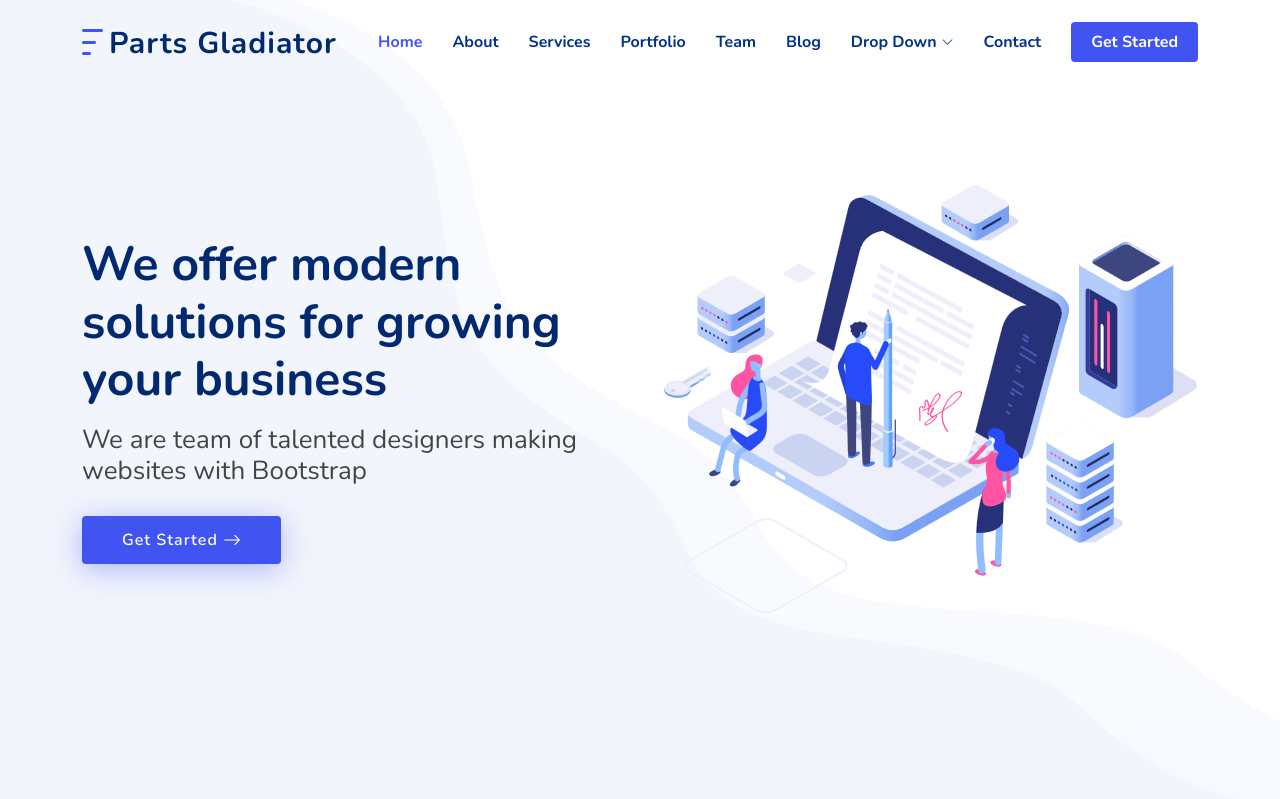
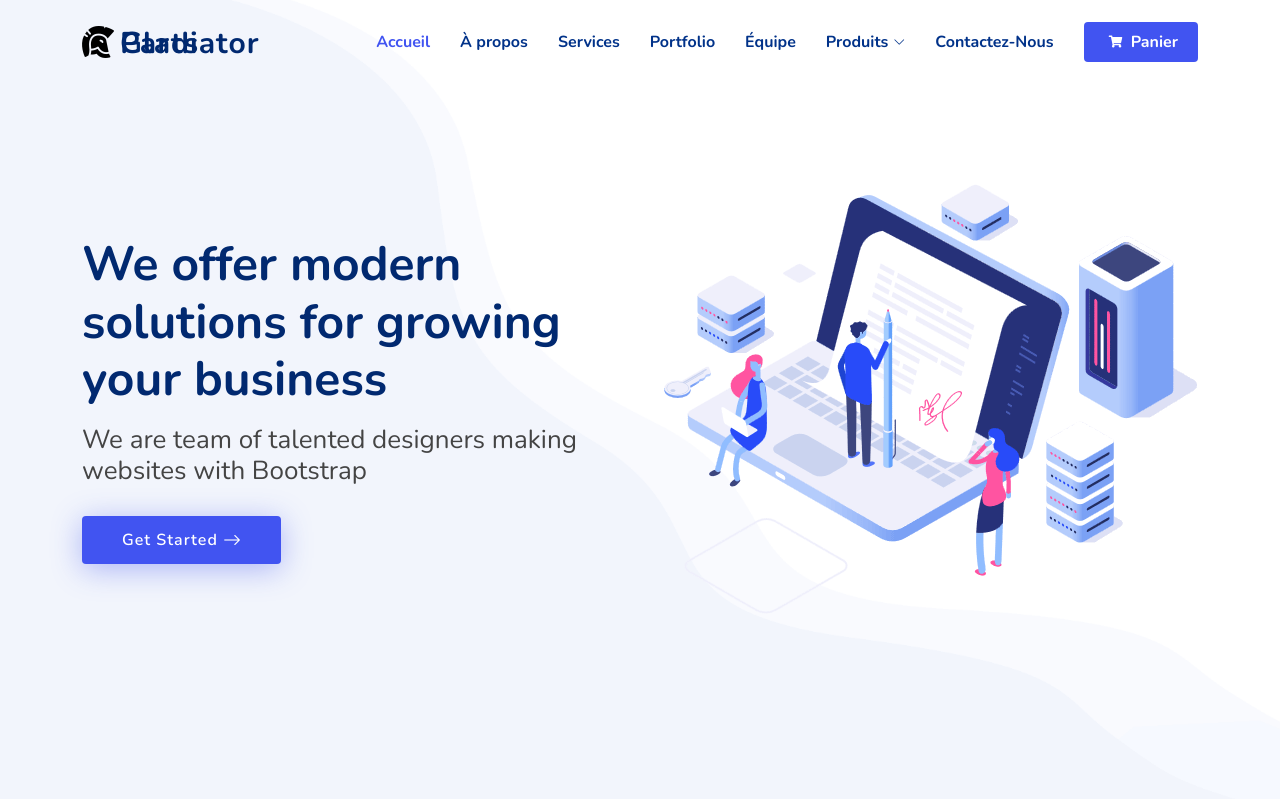
Before and after one commit to Jordan1197/Web3BoutiqueFrontOffice_Github, a Django app: page / in a window 1280 px wide. Shown: the top 799 px of the page. Run offline with Django 3.2, Linux system fonts and the light colour scheme; some libraries are stand-ins or nearby versions.

Commit message:
Ajustement du template pour le faire fiter avec notre boutique.

```diff
--- a/PartsGladiatorClient/PartsGladiatorClient/Templates/layout.html
+++ b/PartsGladiatorClient/PartsGladiatorClient/Templates/layout.html
@@ -12,8 +12,9 @@
   <meta content="" name="keywords">
 
   <!-- Favicons -->
-  <link href="static/img/favicon.png" rel="icon">
+  <link href="static/img/PG-logo.png" rel="icon">
   <link href="static/img/apple-touch-icon.png" rel="apple-touch-icon">
+  <link rel="stylesheet" href="https://use.fontawesome.com/releases/v5.15.4/css/all.css" integrity="sha384-DyZ88mC6Up2uqS4h/KRgHuoeGwBcD4Ng9SiP4dIRy0EXTlnuz47vAwmeGwVChigm" crossorigin="anonymous">
 
   <!-- Google Fonts -->
   <link href="https://fonts.googleapis.com/css?family=Open+Sans:300,300i,400,400i,600,600i,700,700i|Nunito:300,300i,400,400i,600,600i,700,700i|Poppins:300,300i,400,400i,500,500i,600,600i,700,700i" rel="stylesheet">
@@ -44,37 +45,36 @@
     <div class="container-fluid container-xl d-flex align-items-center justify-content-between">
 
       <a href="index.html" class="logo d-flex align-items-center">
-        <img src="../static/img/logo.png" alt="">
+        <img src="../static/img/PG-logo.png" alt="">
         <span>Parts Gladiator</span>
       </a>
 
       <nav id="navbar" class="navbar">
         <ul>
-          <li><a class="nav-link scrollto active" href="#hero">Home</a></li>
-          <li><a class="nav-link scrollto" href="#about">About</a></li>
+          <li><a class="nav-link scrollto active" href="#hero">Accueil</a></li>
+          <li><a class="nav-link scrollto" href="#about">À propos</a></li>
           <li><a class="nav-link scrollto" href="#services">Services</a></li>
           <li><a class="nav-link scrollto" href="#portfolio">Portfolio</a></li>
-          <li><a class="nav-link scrollto" href="#team">Team</a></li>
-          <li><a href="blog.html">Blog</a></li>
-          <li class="dropdown"><a href="#"><span>Drop Down</span> <i class="bi bi-chevron-down"></i></a>
+          <li><a class="nav-link scrollto" href="#team">Équipe</a></li>
+          <li class="dropdown"><a href="#"><span>Produits</span> <i class="bi bi-chevron-down"></i></a>
             <ul>
-              <li><a href="#">Drop Down 1</a></li>
-              <li class="dropdown"><a href="#"><span>Deep Drop Down</span> <i class="bi bi-chevron-right"></i></a>
+              <li><a href="#">Boîtiers</a></li>
+              <li><a href="#">Cartes Graphique</a></li>
+              <li><a href="#">Processeurs</a></li>
+              <li><a href="#">Moniteurs</a></li>
+              <li class="dropdown"><a href="#"><span>Accessoires</span> <i class="bi bi-chevron-right"></i></a>
                 <ul>
-                  <li><a href="#">Deep Drop Down 1</a></li>
-                  <li><a href="#">Deep Drop Down 2</a></li>
-                  <li><a href="#">Deep Drop Down 3</a></li>
-                  <li><a href="#">Deep Drop Down 4</a></li>
-                  <li><a href="#">Deep Drop Down 5</a></li>
+                  <li><a href="#">Câbles</a></li>
+                  <li><a href="#">Clavier</a></li>
+                  <li><a href="#">Casques d'écoute</a></li>
+                  <li><a href="#">Souris</a></li>
+                  <li><a href="#">Tapis de souris</a></li>
                 </ul>
               </li>
-              <li><a href="#">Drop Down 2</a></li>
-              <li><a href="#">Drop Down 3</a></li>
-              <li><a href="#">Drop Down 4</a></li>
             </ul>
           </li>
-          <li><a class="nav-link scrollto" href="#contact">Contact</a></li>
-          <li><a class="getstarted scrollto" href="#about">Get Started</a></li>
+          <li><a class="nav-link scrollto" href="#contact">Contactez-Nous</a></li>
+          <li><a class="getstarted scrollto" href="#about"><i class="fas fa-shopping-cart"></i>&nbsp Panier</a></li>
         </ul>
         <i class="bi bi-list mobile-nav-toggle"></i>
       </nav><!-- .navbar -->
@@ -94,7 +94,7 @@
         <div class="row gy-4">
           <div class="col-lg-5 col-md-12 footer-info">
             <a href="index.html" class="logo d-flex align-items-center">
-              <img src="../static/img/logo.png" alt="">
+              <img src="../static/img/PG-logo.png" alt="">
               <span>Parts Gladiator</span>
             </a>
             <p>Cras fermentum odio eu feugiat lide par naso tierra. Justo eget nada terra videa magna derita valies darta donna mare fermentum iaculis eu non diam phasellus.</p>
```
Also changed, not shown: PartsGladiatorClient/PartsGladiatorClient/static/img/PG-logo.png (added), PartsGladiatorClient/PartsGladiatorClient/static/img/shopping-cart.png (added).
